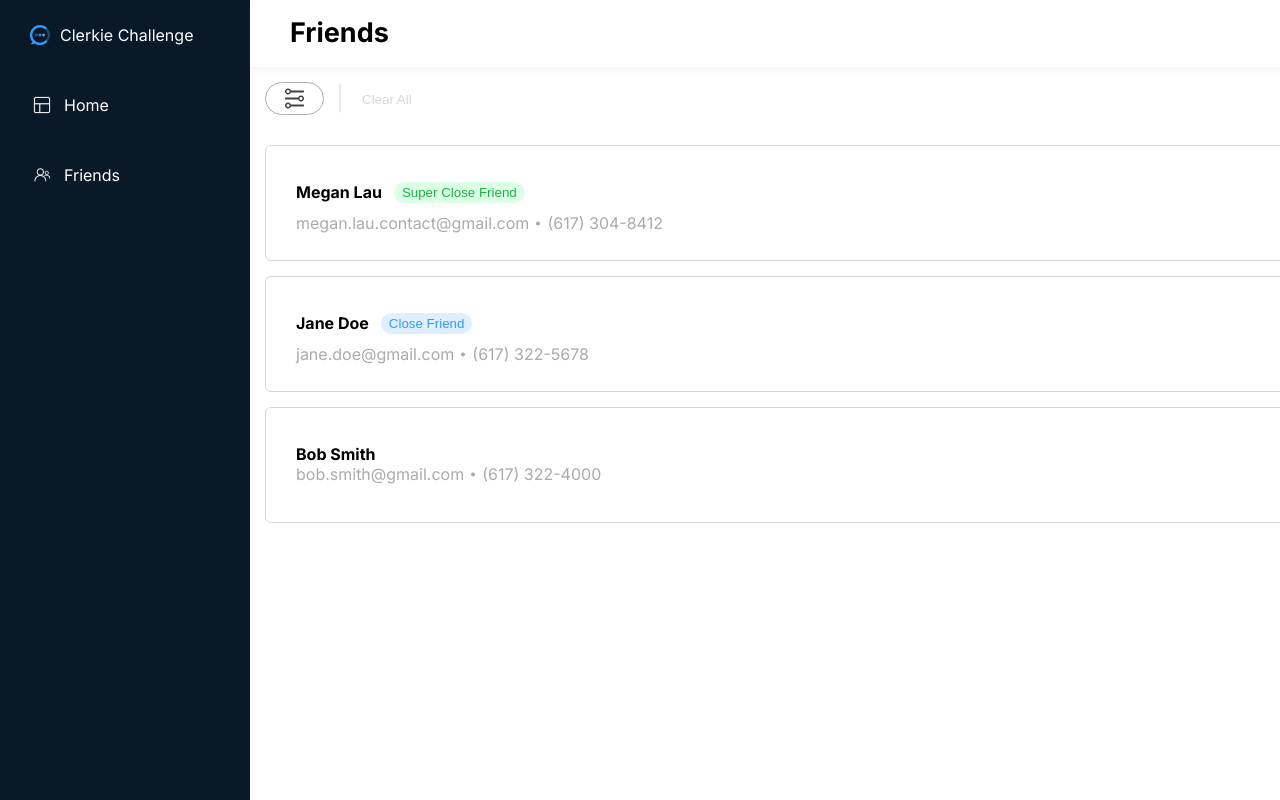
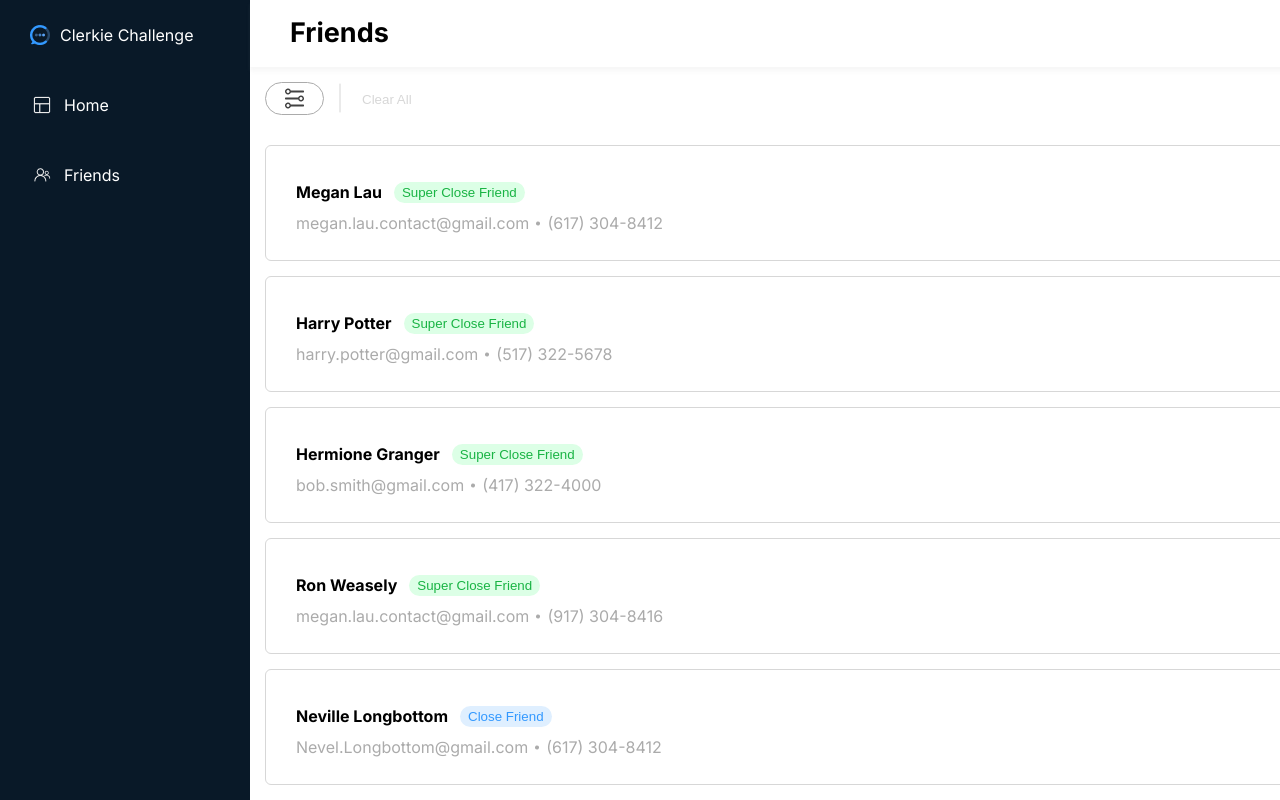
Before and after one commit to meganmelau/ClerkieFriendDashboard, a Next.js app: page / in a window 1280 px wide. Built offline with nearby package versions, Linux system fonts and the light colour scheme.

Commit message:
add more data

```diff
--- a/pages/data/FriendsData.js
+++ b/pages/data/FriendsData.js
@@ -11,20 +11,67 @@ const friends = [
     },
     {
       id: 2,
-      firstName: 'Jane',
-      lastName: 'Doe',
-      friendStatus: FriendStatus.Close,
-      email: 'jane.doe@gmail.com',
-      phoneNumber: '6173225678'
+      firstName: 'Harry',
+      lastName: 'Potter',
+      friendStatus: FriendStatus.SuperClose,
+      email: 'harry.potter@gmail.com',
+      phoneNumber: '5173225678'
     },
     {
         id: 3,
-        firstName: 'Bob',
-        lastName: 'Smith',
+        firstName: 'Hermione',
+        lastName: 'Granger',
+        friendStatus: FriendStatus.SuperClose,
+        email: 'bob.smith@gmail.com',
+        phoneNumber: '4173224000'
+    },
+    {
+      id: 1,
+      firstName: 'Ron',
+      lastName: 'Weasely',
+      friendStatus: FriendStatus.SuperClose,
+      email: 'megan.lau.contact@gmail.com',
+      phoneNumber: '9173048416'
+    },{
+      id: 1,
+      firstName: 'Neville',
+      lastName: 'Longbottom',
+      friendStatus: FriendStatus.Close,
+      email: 'Nevel.Longbottom@gmail.com',
+      phoneNumber: '6173048412'
+    },
+    {
+      id: 2,
+      firstName: 'Fred',
+      lastName: 'Weasely',
+      friendStatus: FriendStatus.Close,
+      email: 'fred.weasely@gmail.com',
+      phoneNumber: '6153225678'
+    },
+    {
+        id: 3,
+        firstName: 'George',
+        lastName: 'Weasely',
+        friendStatus: FriendStatus.Close,
+        email: 'George.Weasely@gmail.com',
+        phoneNumber: '6177224000'
+    },
+    {
+      id: 2,
+      firstName: 'Draco',
+      lastName: 'Malfoy',
+      friendStatus: FriendStatus.None,
+      email: 'Draco.malfoy@gmail.com',
+      phoneNumber: '7173225671'
+    },
+    {
+        id: 3,
+        firstName: 'Lord',
+        lastName: 'Voldemort',
         friendStatus: FriendStatus.None,
-        email: 'bob.smith@gmail.com',
-        phoneNumber: '6173224000'
-      }
+        email: 'he.who.must.not.be.named@gmail.com',
+        phoneNumber: '8173124000'
+    }
 ]
 
 export default friends;
```
